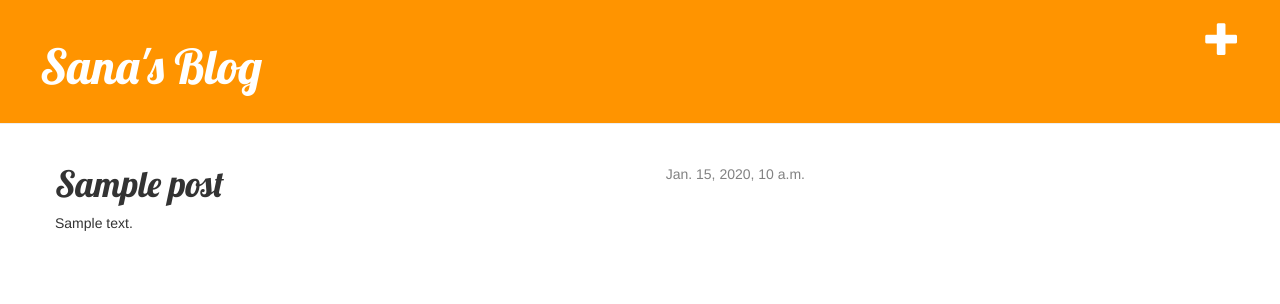
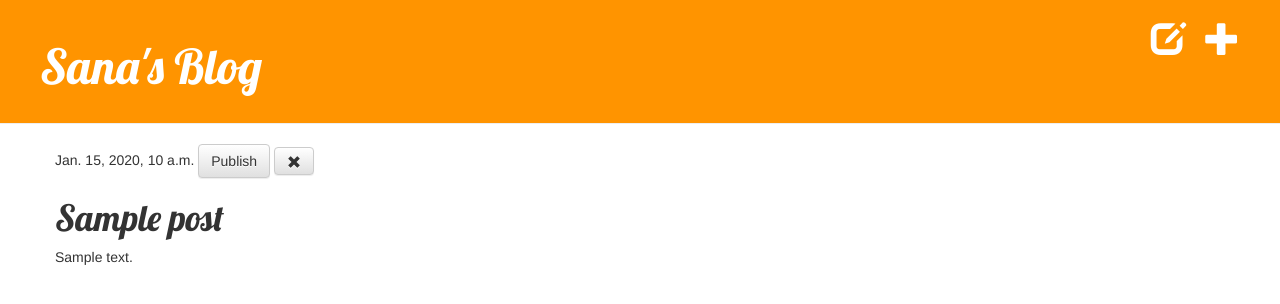
Before and after one commit to sanajaved7/sanas_blog, a Django app: page /post/1/ in a window 1280 px wide. Shown: the top 304 px of the page. Run offline with Django 3.2, Linux system fonts and the light colour scheme; tables that the repository leaves empty hold one stand-in row (values such as "Sample post"); some libraries are stand-ins or nearby versions.

Commit message:
Added view for unpublishes post and delete functionality

```diff
--- a/blog/templates/blog/base.html
+++ b/blog/templates/blog/base.html
@@ -10,6 +10,7 @@
     <body>
     <div class="page-header">
         <a href="{% url 'blog.views.post_new' %}" class="top-menu"><span class="glyphicon glyphicon-plus"></span></a>
+        <a href="{% url 'post_draft_list' %}" class="top-menu"><span class="glyphicon glyphicon-edit"></span></a>
         <h1><a href="/">Sana's Blog</a></h1>
     </div>
     <div class="content container">
--- a/blog/templates/blog/post_detail.html
+++ b/blog/templates/blog/post_detail.html
@@ -2,11 +2,11 @@
 
 {% block content %}
     <div class="post">
-        {% if post.published_date %}
-            <div class="date">
-                {{ post.published_date }}
-            </div>
-        {% endif %}
+    {% if post.published_date %}
+        {{ post.published_date }}
+    {% endif %}
+        <a class="btn btn-default" href="{% url 'blog.views.post_publish' pk=post.pk %}">Publish</a>
+        <a class="btn btn-default" href="{% url 'post_remove' pk=post.pk %}"><span class="glyphicon glyphicon-remove"></span></a>
         <h1>{{ post.title }}</h1>
         <p>{{ post.text|linebreaks }}</p>
     </div>
--- a/blog/urls.py
+++ b/blog/urls.py
@@ -4,5 +4,8 @@ from . import views
 urlpatterns = [
     url(r'^$', views.post_list),
     url(r'^post/(?P<pk>[0-9]+)/$', views.post_detail),
-    url(r'^post/new/$', views.post_new, name='post_new')
+    url(r'^post/new/$', views.post_new, name='post_new'),
+    url(r'^drafts/$', views.post_draft_list, name='post_draft_list'),
+    url(r'^post/(?P<pk>[0-9]+)/publish/$', views.post_publish, name='post_publish'),
+    url(r'^post/(?P<pk>[0-9]+)/remove/$', views.post_remove, name='post_remove')
 ]
--- a/blog/views.py
+++ b/blog/views.py
@@ -24,3 +24,17 @@ def post_new(request):
     else:
         form = PostForm()
     return render(request, 'blog/post_edit.html', {'form': form})
+
+def post_draft_list(request):
+    posts = Post.objects.filter(published_date__isnull=True).order_by('created_date')
+    return render(request, 'blog/post_draft_list.html', {'posts': posts})
+
+def post_publish(request, pk):
+    post = get_object_or_404(Post, pk=pk)
+    post.publish()
+    return redirect('blog.views.post_detail', pk=pk)
+
+def post_remove(request, pk):
+    post = get_object_or_404(Post, pk=pk)
+    post.delete()
+    return redirect('blog.views.post_list')
```
Also changed, not shown: blog/templates/blog/post_draft_list.html (added, +11 -0 lines).
